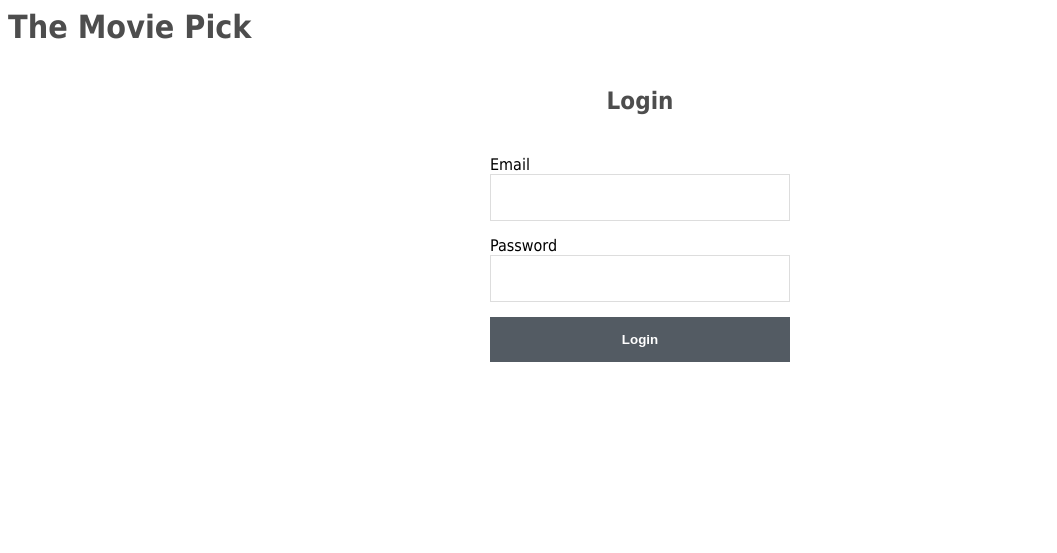
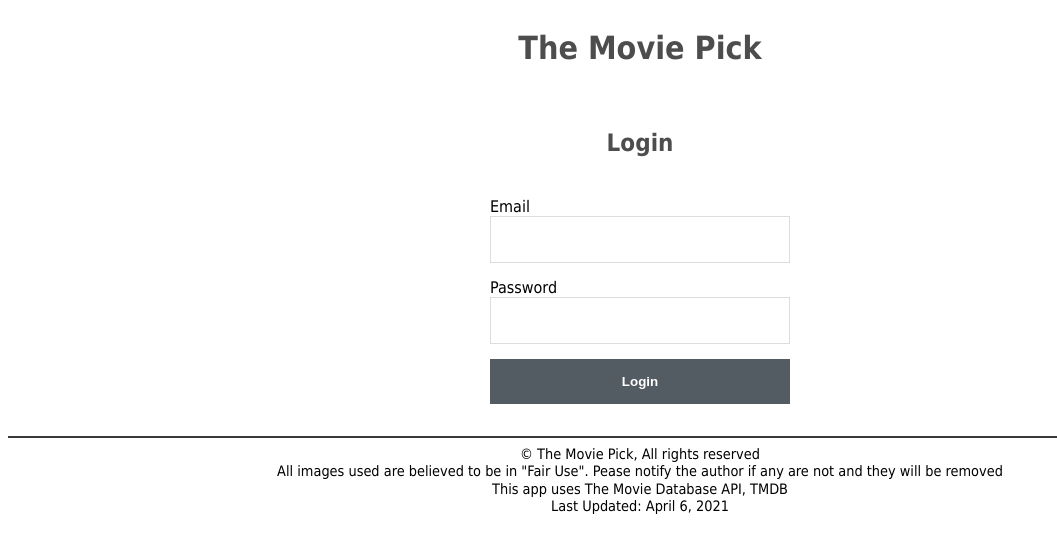
Before and after one commit to cris-rr/cse341-moviepicks, a Node server app: page /login in a window 1280 px wide. Shown: the top 553 px of the page, without its empty margins (0-1057 px from the left). Run offline with Node 20, Linux system fonts and the light colour scheme.

Commit message:
CSS fixes

```diff
--- a/public/css/main.css
+++ b/public/css/main.css
@@ -34,16 +34,62 @@
   color: var(--black);
 }
 
+/* Header ------------------------------------------- */
+header {
+  display: flex;
+  flex-direction: row;
+  justify-content: space-around;
+  padding: 0 0.2rem;
+  align-items: center;
+}
+
 /* nav and navigation ----------------------------- */
+nav {
+  margin-top: 0.5rem;
+  background-color: #3a3a3a;
+}
+
+.menubar {
+  list-style-type: none;
+  margin: 0;
+  padding: 0;
+  display: flex;
+  justify-content: flex-start;
+}
+
+.menu-item {
+  display: block;
+  padding: 0 0.7rem;
+  margin-top: 0;
+  margin-bottom: 0;
+}
+
+.menu-item a {
+  display: block;
+  color: #fff;
+  text-align: center;
+  text-decoration: none;
+  padding: 0.7rem 0;
+  font-size: 0.8rem;
+}
+
+.menu-item a:hover {
+  background-color: #4c96d7;
+  color: #3a3a3a;
+  margin-top: -0.15rem;
+  height: 108%;
+}
+
+
+
+
   .navigate {
     display: block;
     margin-top: 2rem;
     font-weight: 400;
 
   }
-
-
-
+/* ------------------------------------------- */
 
 .button {
   color: var(--white);
@@ -167,3 +213,18 @@
   font-weight: bold;
   color: #ffffff;
 }
+
+/* Footer section ------------------------ */
+footer {
+  margin-top: 2rem;
+  border-top: #3a3a3a solid 2px;
+  padding: 0.5rem;
+  font-size: 0.9rem;
+}
+
+footer>div {
+  text-align: center;
+  margin: 0;
+  padding: 0;
+  line-height: 1.1rem;
+}
--- a/views/login.ejs
+++ b/views/login.ejs
@@ -24,5 +24,12 @@
     </div>
     <input type="submit" value="Login">
   </form>
+  <footer>
+    <div class="copyright">&copy; The Movie Pick, All rights reserved</div>
+    <div class="fair-use">All images used are believed to be in "Fair Use". Pease notify the author if any are not and
+      they will be removed</div>
+    <div class="fair-use">This app uses The Movie Database API, TMDB</div>
+    <div class="updated">Last Updated: April 6, 2021</div>
+  </footer>
 
 </body>
```
Also changed, not shown: public/moviespage.html (+11 -5 lines).
